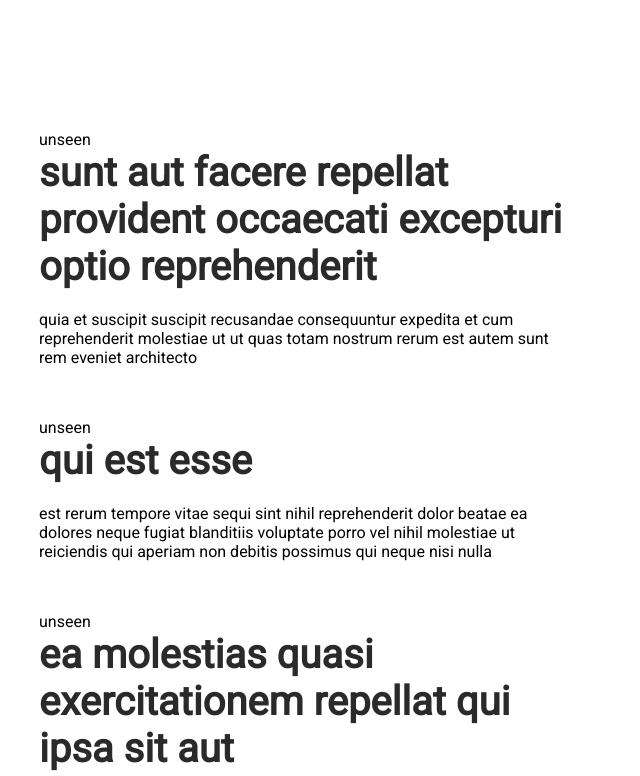
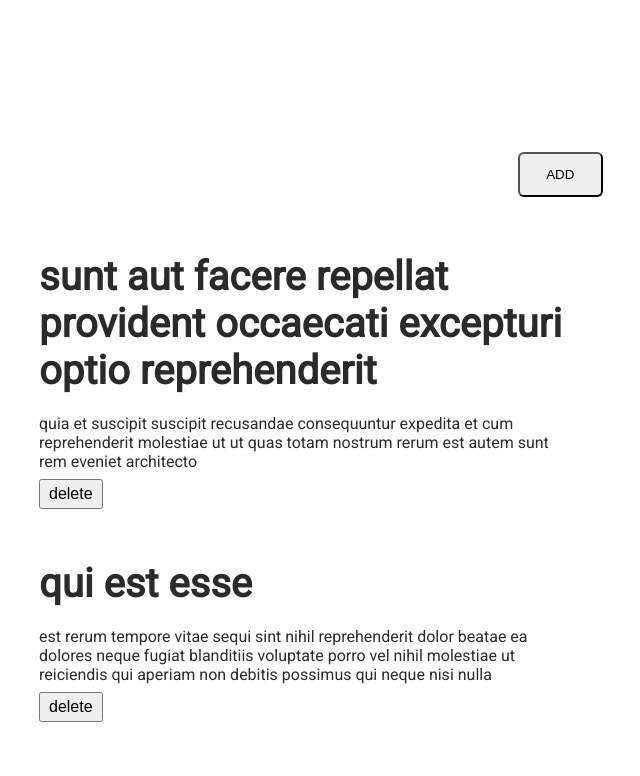
Before and after one commit to MTS999/blog-website, a React (Vite) app: page / in a window 1280 px wide. Shown: the part 466-1242 px from the top of the page, without its empty margins (332-972 px from the left). Built offline with nearby package versions, Linux system fonts and the light colour scheme; a web font is replaced by a local one.

Commit message:
modify for delete and add a post

```diff
--- a/package.json
+++ b/package.json
@@ -12,7 +12,8 @@
   "dependencies": {
     "react": "^18.2.0",
     "react-dom": "^18.2.0",
-    "react-router-dom": "^6.21.2"
+    "react-modal": "^3.16.1",
+    "react-router-dom": "^6.21.3"
   },
   "devDependencies": {
     "@types/react": "^18.2.43",
--- a/src/components/Header.jsx
+++ b/src/components/Header.jsx
@@ -35,6 +35,7 @@ export default function Header() {
                 </div>
 
             </nav>
+            <h1>mts</h1>
         </>
 
 
--- a/src/components/PostList.jsx
+++ b/src/components/PostList.jsx
@@ -1,37 +1,116 @@
+import Modal from "react-modal"
 import React from "react";
 import postData from "../data"
 import { Link } from "react-router-dom"
+
+
+
 export default function PostList() {
-    const [seen,setSeen]=React.useState([])
+    const [seen, setSeen] = React.useState([])
+    const [posts, setPosts] = React.useState(postData)
+    const [showModel, setShowModel] = React.useState(false)
 
-    function handleSeen(id){
-        console.log(id)
-   const data=id
+    const [newPost, setNewPostset] = React.useState({ title: "", body: "" })
+
+
+
+    function handleSeen(id) {
+        const data = id
         setSeen([...seen, data]);
+    }
 
-        console.log(seen)
 
+    function handleDelete(id) {
+        const update = posts.filter(post => post.id !== id)
+        setPosts(update)
     }
-    const postList = postData.map((post) => (
-        <div className="contant" key={post.id} onClick={()=>handleSeen(post.id)}>
 
-            <p>{seen.includes(post.id)?"seen": "unseen"}</p>
-            {/* <Link className="title-link" to={`/postDetail/${post.id}`} */}
 
-            {/* >    */}
+    const postList = posts.map((post) => (
+        <div className="contant" key={post.id} onClick={() => handleSeen(post.id)}>
 
-            <h1 className="post-title" >{post.title}</h1>
-            <p className="">{post.body}</p>
-            {/* </Link> */}
+            {/* <p>{seen.includes(post.id) ? "seen" : "unseen"}</p> */}
+            <Link className="title-link" to={`/postDetail/${post.id}`} >
+
+                <h1 className="post-title" >{post.title}</h1>
+                <p className="">{post.body}</p>
+            </Link>
+
+            <button className="delete-btn" onClick={() => handleDelete(post.id)}>delete</button>
         </div>
+
+
+
+
+
     ))
+    function handleAdd() {
+        const newpost = {
+            id: posts.length + 1,
+            title: newPost.title,
+            body: newPost.body
+        }
+
+        setPosts([...posts, newpost])
+        setShowModel(false)
+        setNewPostset({title:"",body:""})
+    }
     return (
         <>
-        <div className="post-list">
+            <div className="post-list">
+                <button className="add-btn" onClick={() => setShowModel(true)}>ADD</button>
+                {postList}
+            </div>
 
-            {postList}
-        </div>
+
+            {
+                <Modal
+                    isOpen={showModel}
+                    onRequestClose={() => setShowModel(false)}
+                    contentLabel="Add New Post Modal"
+                    ariaHideApp={false}
+                    className="model-contant"
+                >
+                    <div className="modal">
+
+                        <h2 className="add-head">Add new posts</h2>
+                        {/* <div></div> */}
+                        <label>
+                            Title :
+                        </label>
+                        <input
+                            className="add-title"
+                            type="text"
+                            name="title"
+                            id="title"
+                            value={newPost.title}
+                            onChange={(e) => setNewPostset({ ...newPost, title: e.target.value })}
+                        />
+                        <label>
+                            Body :
+                        </label>
+                        <input
+                                className="add-body"
+                                type="text"
+                                name="body"
+                                id="body"
+                                value={newPost.body}
+                                onChange={(e) => setNewPostset({ ...newPost, body: e.target.value })}
+
+                            />
+                        <div className="buutons">
+
+                            <button className="save" onClick={() => setShowModel(false)}>close</button>
+                            <button className="delete" onClick={handleAdd}>add</button>
+                        </div>
+
+                    </div>
+                </Modal>
+
+
+            }
         </>
+
 
 
     )
--- a/src/data.jsx
+++ b/src/data.jsx
@@ -58,7 +58,7 @@ const postData=[
       "id": 10,
       "title": "optio molestias id quia eum",
       "body": "quo et expedita modi cum officia vel magni\ndoloribus qui repudiandae\nvero nisi sit\nquos veniam quod sed accusamus veritatis error"
-    },
+    }]
     // {
     //   "userId": 2,
     //   "id": 11,
@@ -599,7 +599,7 @@ const postData=[
     //   "title": "at nam consequatur ea labore ea harum",
     //   "body": "cupiditate quo est a modi nesciunt soluta\nipsa voluptas error itaque dicta in\nautem qui minus magnam et distinctio eum\naccusamus ratione error aut"
     // }
-  ]
+
 
 
   export const post1=(pId)=>{
--- a/src/index.css
+++ b/src/index.css
@@ -109,6 +109,13 @@ a {
 
 /* post-List */
 
+.add-btn{
+    margin-left: auto;
+    padding: 1em 2em;
+    border-radius: 6px;
+    margin-bottom: 3em;
+}
+
 .post-list {
     /* background-color: #b3a7a7; */
     display: flex;
@@ -140,8 +147,67 @@ a {
 
 
 }
+.delete-btn{
+    padding: .25em .5em;
+    font-size: 1rem;
+    margin-top: .5em;
+}
+.modal{
+    display: flex;
+    flex-direction: column;
+}
+
+.model-contant{
+   display: flex;
+   justify-content: center;
+    /* width: 50vw; */
+    background-color: green;
+    margin-top: 4em;
+    /* height: 80vh; */
+    width: 80%;
+    margin: auto;
+    margin-top: 10em;
+    padding: 3rem;
+    border-radius: 10px;
+
+}
+label{
+    font-size: 1.3rem;
+    font-weight: 600;
+    /* margin: .4em; */
+}
+.add-head{
+    font-size: 2rem;
+    padding: .5em;
+}
+
+.add-title, .add-body{
+    padding: .8em;
+    border-radius: 6px;
+    margin: .25em;
+    font-size: 1.2rem;
+    margin-bottom: 1.4em ;
 
 
+
+}
+input{
+    margin-bottom: 22em ;
+}
+.buutons{
+
+    display: flex;
+    justify-content: space-around;
+    margin-top: 10px;
+}
+.save,.delete{
+    padding: 1em 2em;
+    border-radius: 6px;
+    font-size: 1rem;
+    font-weight: 600;
+}
+
+/* post detail */
 .post-detail {
     color: #576B71;
     font-size: 20px;
```
Also changed, not shown: src/App.jsx (+7 -0 lines), src/components/abc.txt (added), 1 other file (tests, documents, lock files or other folders).
